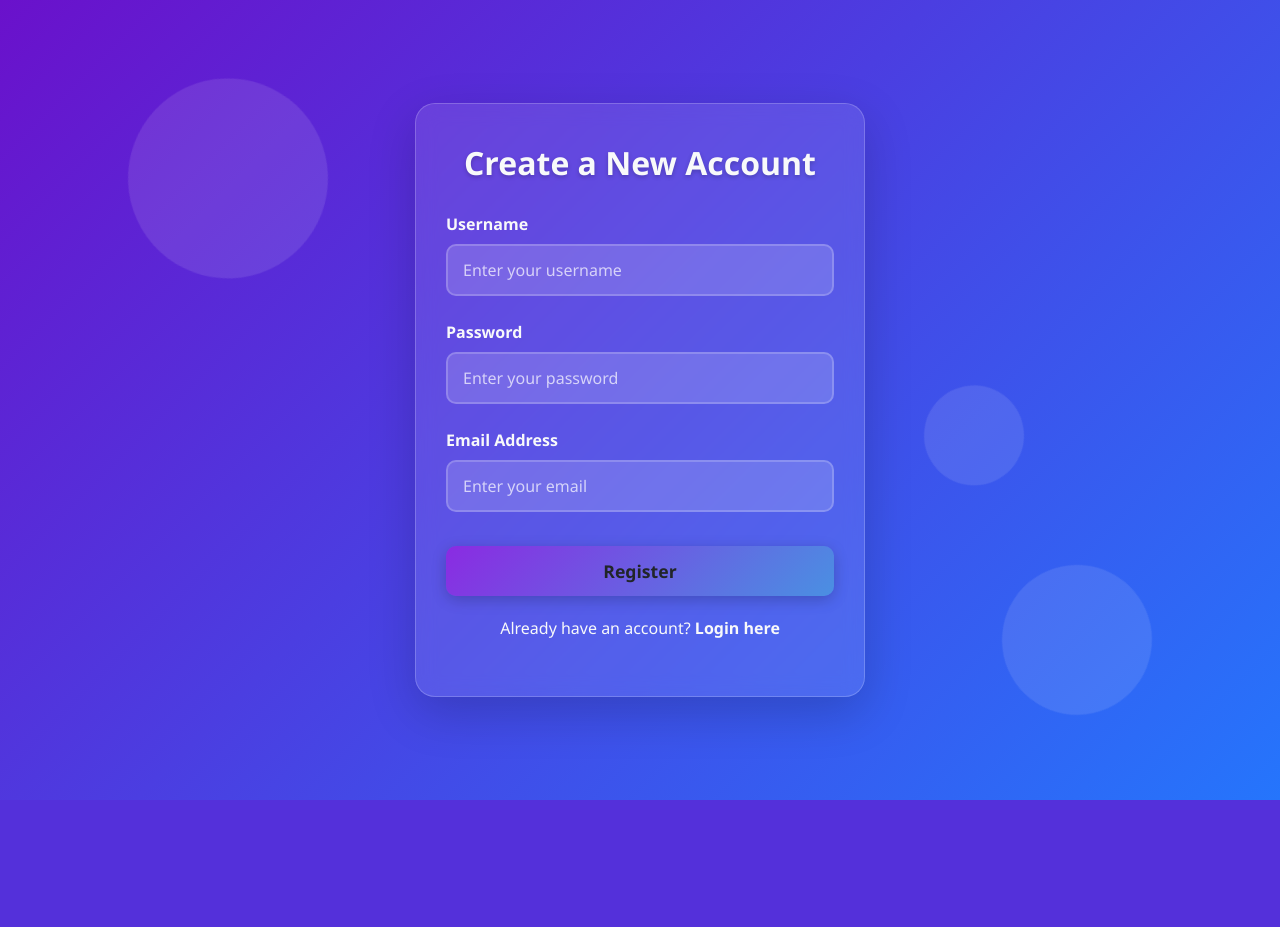
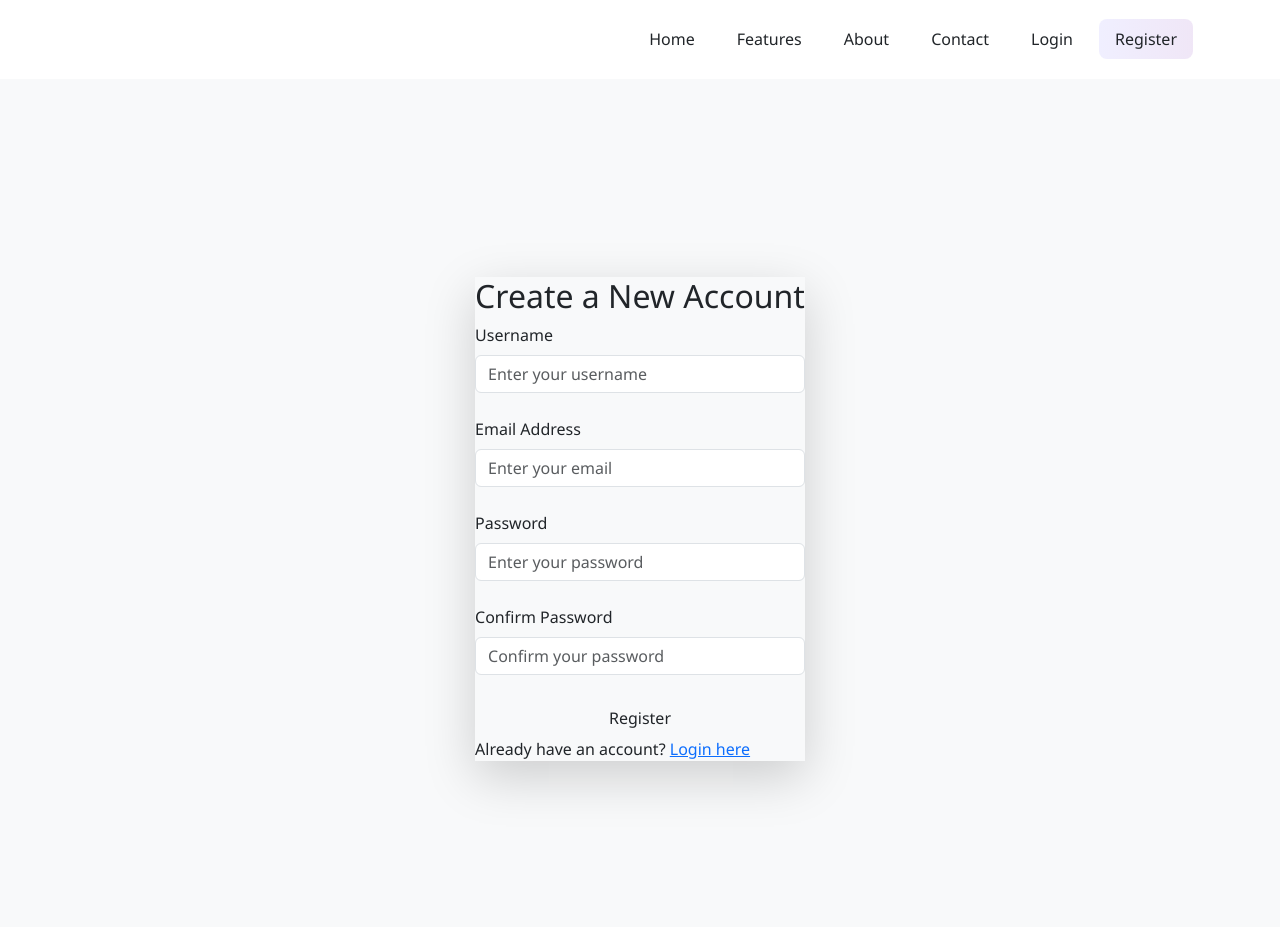
Before and after one commit to aleena-azam510/Digital-Testing-Service, a Flask app: page /register in a window 1280 px wide. Before the commit the page ends 800 px from the top, so only its background shows below. Run offline with Flask 3, Linux system fonts and the light colour scheme; some libraries are stand-ins or nearby versions.

Commit message:
Update register.html

```diff
--- a/templates/register.html
+++ b/templates/register.html
@@ -1,10 +1,8 @@
-<!DOCTYPE html>
-<html lang="en">
-<head>
-    <meta charset="UTF-8">
-    <meta name="viewport" content="width=device-width, initial-scale=1.0">
-    <title>Register</title>
-    <link href="https://cdn.jsdelivr.net/npm/bootstrap@5.3.0-alpha1/dist/css/bootstrap.min.css" rel="stylesheet">
+{% extends "base.html" %}
+
+{% block title %}Register{% endblock %}
+
+{% block styles %}
 <style>
     :root {
         --primary-purple: #6a11cb;
@@ -15,15 +13,6 @@
         --text-light: #f8f9fa;
         --glass-bg: rgba(255, 255, 255, 0.1);
         --glass-border: rgba(255, 255, 255, 0.2);
-        }
-
-        body {
-            background: linear-gradient(135deg, var(--primary-purple) 0%, var(--primary-blue) 100%);
-            min-height: 100vh;
-            font-family: 'Segoe UI', Tahoma, Geneva, Verdana, sans-serif;
-            display: flex;
-            align-items: center;
-            padding: 20px 0;
     }
 
     .register-container {
@@ -41,6 +30,7 @@
         padding: 40px 30px;
         color: var(--text-light);
         transition: transform 0.3s ease;
+        background: linear-gradient(135deg, var(--primary-purple) 0%, var(--primary-blue) 100%);
     }
 
     .register-card:hover {
@@ -90,12 +80,14 @@
         margin-top: 10px;
         transition: all 0.3s ease;
         box-shadow: 0 4px 15px rgba(0, 0, 0, 0.2);
+        color: white;
     }
 
     .btn-register:hover {
         transform: translateY(-2px);
         box-shadow: 0 6px 20px rgba(0, 0, 0, 0.3);
         background: linear-gradient(135deg, var(--primary-purple) 0%, var(--primary-blue) 100%);
+        color: white;
     }
 
     .login-link {
@@ -168,16 +160,18 @@
         }
     }
 </style>
-</head>
-<body>
+{% endblock %}
+
+
+{% block content %}
+<div class="container-fluid min-vh-100 d-flex align-items-center justify-content-center"
+     style="background: linear-gradient(135deg, var(--primary-purple) 0%, var(--primary-blue) 100%);">
+
     <!-- Background Decorations -->
     <div class="decoration decoration-1"></div>
     <div class="decoration decoration-2"></div>
     <div class="decoration decoration-3"></div>
 
-    <div class="container">
-        <div class="row justify-content-center">
-            <div class="col-md-6">
     <div class="register-container">
         <div class="register-card shadow-lg">
             <h2 class="register-title">Create a New Account</h2>
@@ -188,14 +182,19 @@
                            placeholder="Enter your username">
                 </div>
                 <div class="mb-4">
+                    <label for="email" class="form-label">Email Address</label>
+                    <input type="email" class="form-control" id="email" name="email" required
+                           placeholder="Enter your email">
+                </div>
+                <div class="mb-4">
                     <label for="password" class="form-label">Password</label>
                     <input type="password" class="form-control" id="password" name="password" required
                            placeholder="Enter your password">
                 </div>
                 <div class="mb-4">
-                                <label for="email" class="form-label">Email Address</label>
-                                <input type="email" class="form-control" id="email" name="email" required
-                                       placeholder="Enter your email">
+                    <label for="confirm_password" class="form-label">Confirm Password</label>
+                    <input type="password" class="form-control" id="confirm_password" name="confirm_password" required
+                           placeholder="Confirm your password">
                 </div>
                 <button type="submit" class="btn btn-register w-100">Register</button>
             </form>
@@ -205,9 +204,5 @@
         </div>
     </div>
 </div>
-        </div>
-    </div>
 
-    <script src="https://cdn.jsdelivr.net/npm/bootstrap@5.3.0-alpha1/dist/js/bootstrap.bundle.min.js"></script>
-</body>
-</html>
+{% endblock %}
```
Lines whose indentation alone changed are shown as unchanged.
